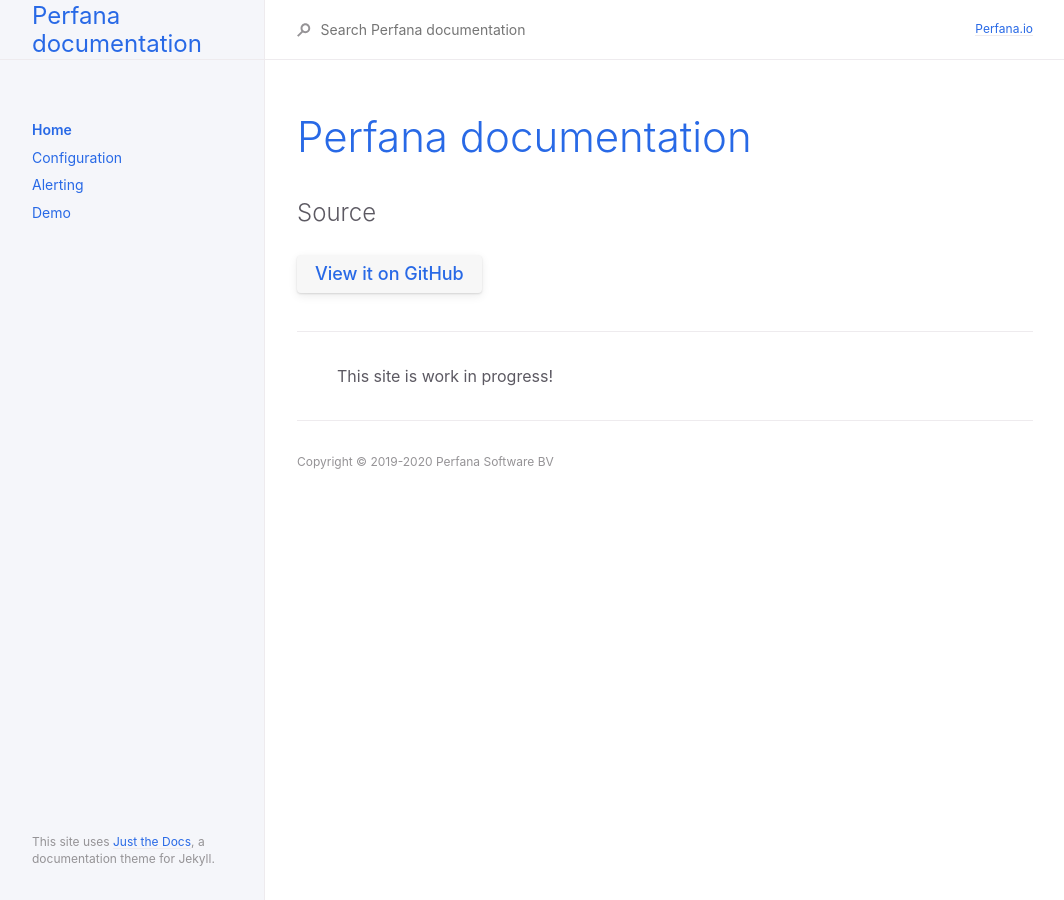
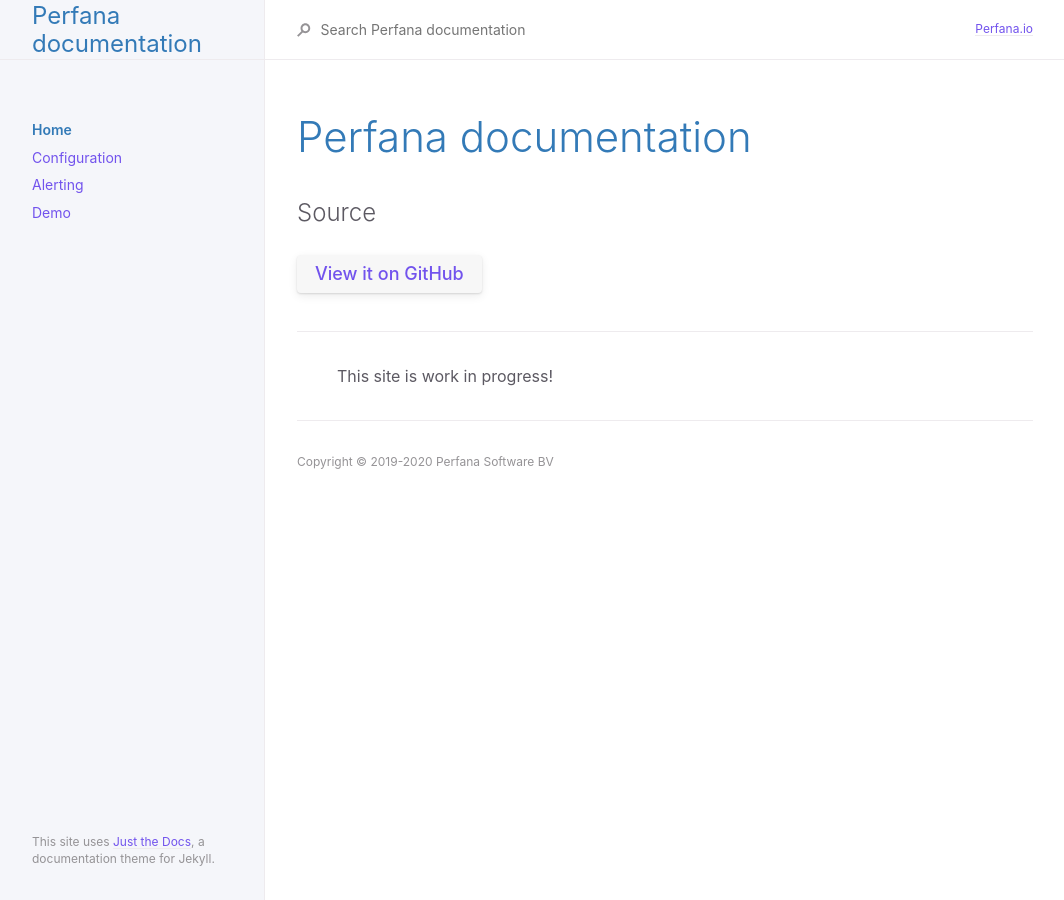
Before and after one commit to perfana/perfana-docs, a Jekyll site: the page built from index.md, in a window 1280 px wide. Shown: the whole page, without its empty margins (107-1171 px from the left). Built offline with Jekyll 4.4.1, drawn with Linux system fonts in a browser that asks for light colours.

Commit message:
update colors

```diff
--- a/_sass/custom/custom.scss
+++ b/_sass/custom/custom.scss
@@ -35,6 +35,7 @@
 //$blue-100: #2869e6;
 //$blue-200: #264caf;
 //$blue-300: #183385;
+$blue-perfana: rgb(51, 122, 183);;
 
 //$green-000: #41d693;
 //$green-100: #11b584;
@@ -58,10 +59,10 @@
 //$code-background-color: $grey-lt-000;
 
 //$body-text-color: $grey-dk-100;
-$body-heading-color: $blue-100	;
+$body-heading-color: $blue-perfana	;
 //$search-result-preview-color: $grey-dk-000;
 //$nav-child-link-color: $grey-dk-100;
-$link-color: $blue-100	;
+//$link-color: $blue-000	;
 //$btn-primary-color: $purple-100;
 //$base-button-color: #f7f7f7;
 
```
